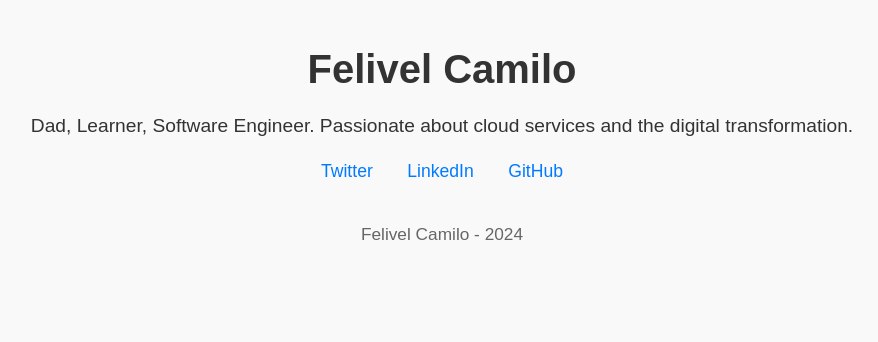
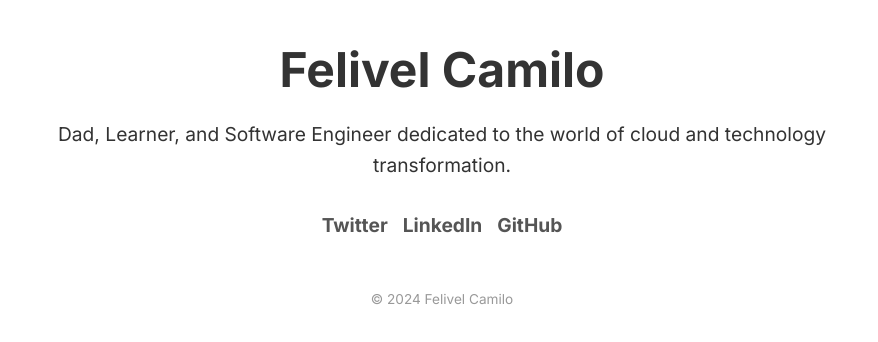
Before and after one commit to Felivel/felivel.github.io, a plain HTML site: page index.html in a window 1280 px wide. Shown: the whole page, without its empty margins (198-1076 px from the left). Drawn offline with Linux system fonts and the light colour scheme.

Commit message:
updates links.

```diff
--- a/index.html
+++ b/index.html
@@ -5,49 +5,58 @@
     <meta http-equiv="X-UA-Compatible" content="IE=edge">
     <meta name="viewport" content="width=device-width, initial-scale=1.0">
     <title>Felivel Camilo</title>
+    <link href="https://fonts.googleapis.com/css2?family=Inter:wght@400;700&display=swap" rel="stylesheet">
     <style>
         body {
-            font-family: Arial, sans-serif;
+            font-family: 'Inter', sans-serif;
+            background-color: #fff;
+            color: #333;
             margin: 0;
-            padding: 20px;
-            background-color: #f9f9f9;
-            color: #333;
+            padding: 40px;
             text-align: center;
         }
-        h1 {
-            font-size: 2.5em;
-            margin-bottom: 0.5em;
+        header {
+            font-size: 3em;
+            font-weight: bold;
+            margin-bottom: 20px;
         }
-        p {
+        main {
             font-size: 1.2em;
-            line-height: 1.5;
+            line-height: 1.6;
+            max-width: 800px;
+            margin: auto;
         }
         .links {
-            margin-top: 20px;
+            margin-top: 30px;
+            display: flex;
+            justify-content: center;
+            gap: 15px;
         }
         .links a {
+            color: #555;
             text-decoration: none;
-            color: #007BFF;
-            font-size: 1.1em;
-            margin: 0 15px;
+            font-weight: 700;
+        }
+        .links a:hover {
+            color: #000;
         }
         footer {
-            margin-top: 40px;
-            font-size: 0.9em;
-            color: #666;
+            margin-top: 50px;
+            font-size: 0.85em;
+            color: #999;
         }
     </style>
 </head>
 <body>
-    <h1>Felivel Camilo</h1>
-    <p>Dad, Learner, Software Engineer. Passionate about cloud services and the digital transformation.</p>
-    <div class="links">
-        <a href="https://twitter.com" target="_blank">Twitter</a>
-        <a href="https://www.linkedin.com" target="_blank">LinkedIn</a>
-        <a href="https://github.com" target="_blank">GitHub</a>
-    </div>
-    <footer>
-        <p>Felivel Camilo - 2024</p>
-    </footer>
+    <header>Felivel Camilo</header>
+    <main>
+        <p>Dad, Learner, and Software Engineer dedicated to the world of cloud and technology transformation.</p>
+        <div class="links">
+            <a href="https://twitter.com/felivel" target="_blank">Twitter</a>
+            <a href="https://www.linkedin.com/felivel" target="_blank">LinkedIn</a>
+            <a href="https://github.com/felivel" target="_blank">GitHub</a>
+        </div>
+    </main>
+    <footer>&copy; 2024 Felivel Camilo</footer>
 </body>
 </html>
```
